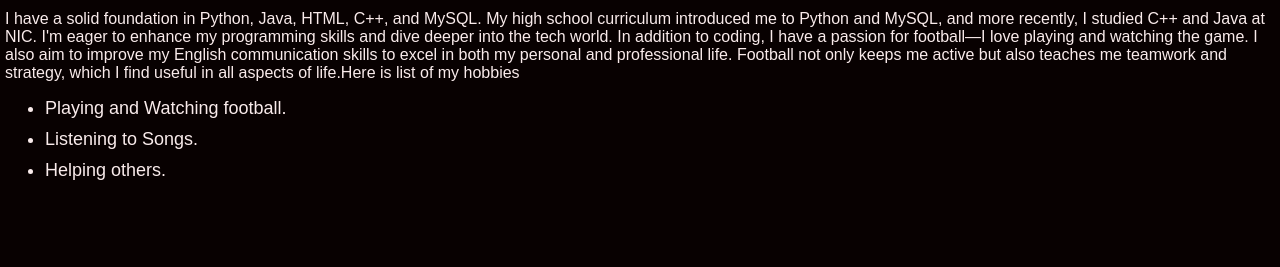
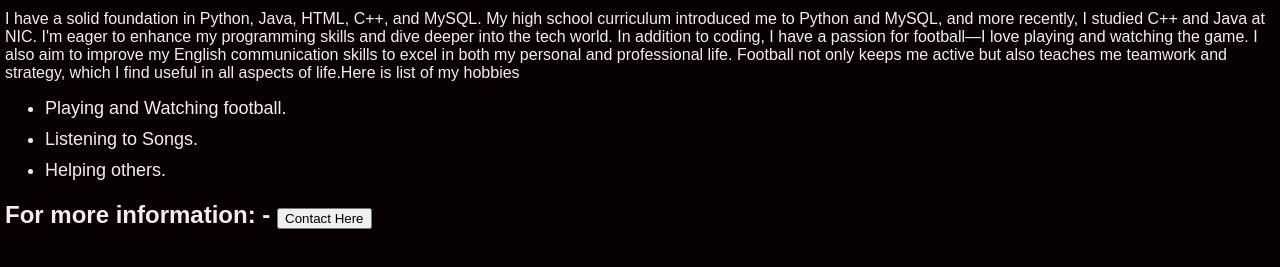
Before and after one commit to Prabhjot-Singh-bot/Prabhjot-Singh-bot.github.io, a plain HTML site: page First_Page.html in a window 1280 px wide. Shown: the part 195-462 px from the top of the page. Drawn offline with Linux system fonts and the light colour scheme.

Commit message:
index.html

```diff
--- a/First_Page.html
+++ b/First_Page.html
@@ -40,6 +40,12 @@
         <li>Listening to Songs.</li>
         <li>Helping others.</li>
     </ul>
+    <h2>
+        For more information: -
+        <button onclick="window.location.href='form.html'" title="Click here to go Form page">
+            Contact Here
+        </button>
+    </h2>
 
 </body>
 </html>
```
